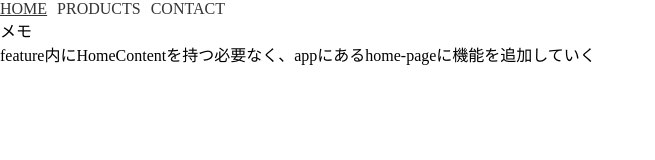
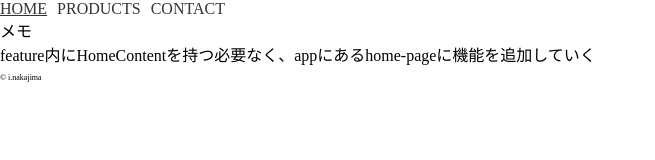
Before and after one commit to toku-chan/portfolio, a Next.js app: page / in a window 1280 px wide. Shown: the top 160 px of the page, without its empty margins (0-655 px from the left). Built offline with nearby package versions, Linux system fonts and the light colour scheme.

Commit message:
chore: 共通layoutの実装

```diff
--- a/app/layout.tsx
+++ b/app/layout.tsx
@@ -1,6 +1,7 @@
 import { Metadata } from 'next';
 import RestStyledComponent from './RestStyledComponent';
 import { Header } from '~/feature/common/Header';
+import { Footer } from '~/feature/common/Footer';
 
 type LayoutProps = {
   children: React.ReactNode;
@@ -27,6 +28,7 @@ export default function RootLayout({
         <RestStyledComponent>
           <Header />
           {children}
+          <Footer />
         </RestStyledComponent>
       </body>
     </html>
--- /dev/null
+++ b/src/feature/common/Footer/Footer.tsx
@@ -0,0 +1,25 @@
+/**
+ * NOTE
+ * * layout.tsxに直接読み込ませたい
+ * * ただlayout.tsはサーバーサイドとして扱い、共通metadataを持ちたい
+ * * なので、src/featureに"use client"を記載する
+ *
+ * HACK
+ * * layoutで持ちたいuiはappに記載するべきか、src/featureとして持つべきか検討する
+ */
+'use client';
+
+import React from 'react';
+import styled from '@emotion/styled';
+
+const CopyRight = styled.span`
+  font-size: 8px;
+`;
+
+export const Footer: React.FC = () => {
+  return (
+    <footer>
+      <CopyRight>©︎ i.nakajima</CopyRight>
+    </footer>
+  );
+};
--- /dev/null
+++ b/src/feature/common/Footer/index.ts
@@ -0,0 +1 @@
+export { Footer } from './Footer';
--- a/src/feature/common/Header/Header.tsx
+++ b/src/feature/common/Header/Header.tsx
@@ -3,9 +3,10 @@
  * * 共通Titleを持つ
  * * 共通Navigationを持つ
  */
+import React from 'react';
 import { Navigation } from './Navigation';
 
-export const Header = () => {
+export const Header: React.FC = () => {
   return (
     <>
       <Navigation />
```
